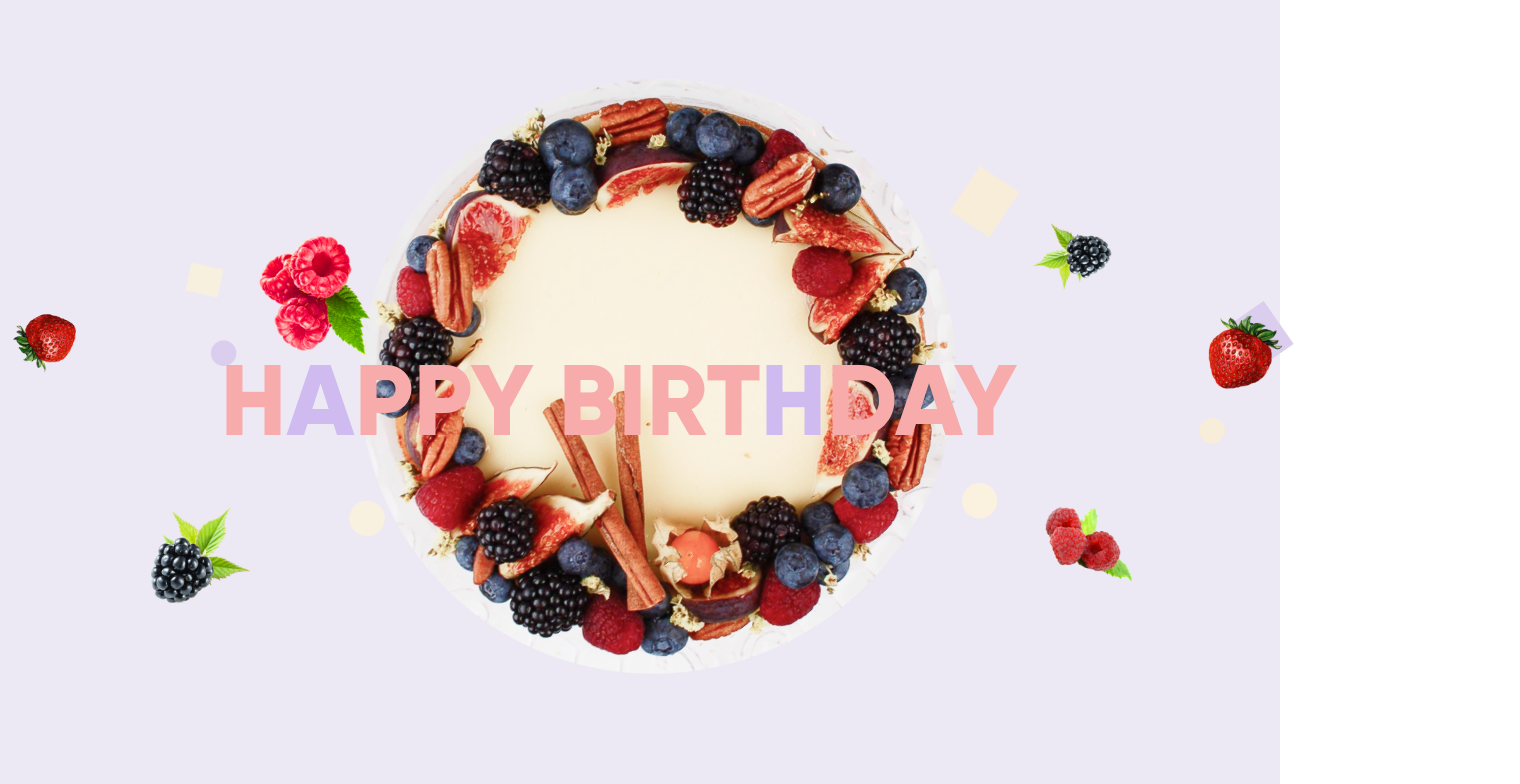
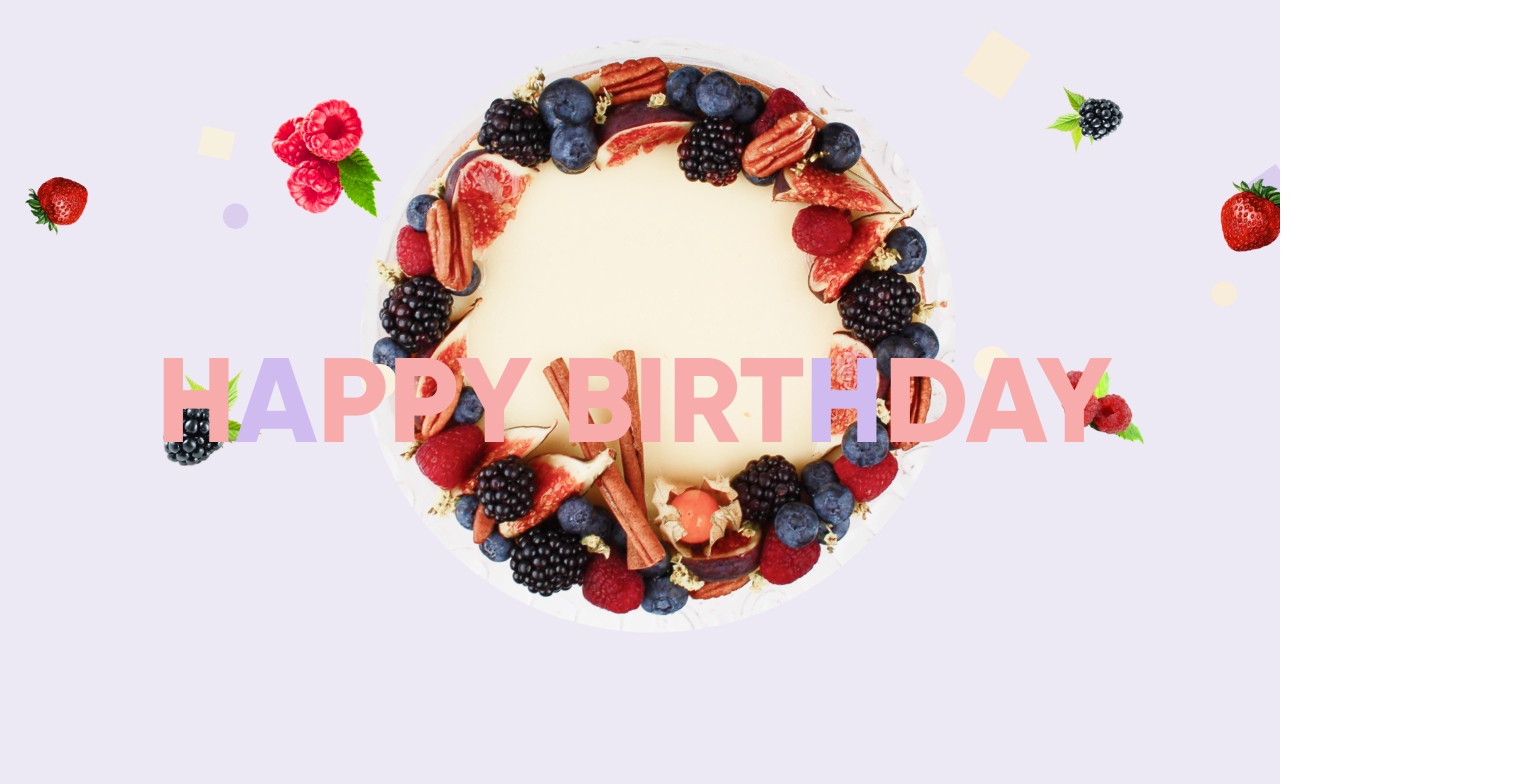
Before and after one commit to Mir4ri/h-birthday, a plain HTML site: page index.html in a window 1280 px wide. Shown: the top 784 px of the page, 1520 px wide, since content can reach past the window. Drawn offline with nearby package versions, Linux system fonts and the light colour scheme.

Commit message:
fix overflow

```diff
--- a/css/components/_header.scss
+++ b/css/components/_header.scss
@@ -3,6 +3,7 @@
     height: 101%;
     width: 100%;
     margin-bottom: -10px;
+    overflow: hidden;
     .noise {
         position: relative;
         top: -54%;
@@ -46,18 +47,18 @@
     .header {
         .noise {
             width: 1300px;
-            top: -53%;
-            left: -0.5%;
+            top: -70%;
+            left: 0.5%;
         }
         .cake {
             width: 600px;
-            top: 10%;
+            top: 5%;
             left: 28%;
         }
         .h-birthday {
-            font-size: 100px;
+            font-size: 120px;
             top: 50%;
-            left: 68%;
+            left: 63%;
 
         }
     }
--- a/css/style.scss
+++ b/css/style.scss
@@ -21,6 +21,10 @@ html,body {
     height: 100%;
 }
 
+body {
+    overflow-x: hidden;
+}
+
 * {
     font-family: 'Gilroy', sans-serif;
 }
```
Also changed, not shown: css/style.css, 1 other file.
